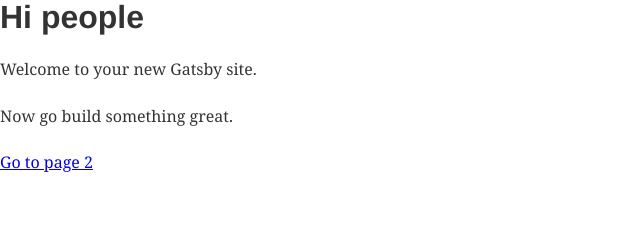
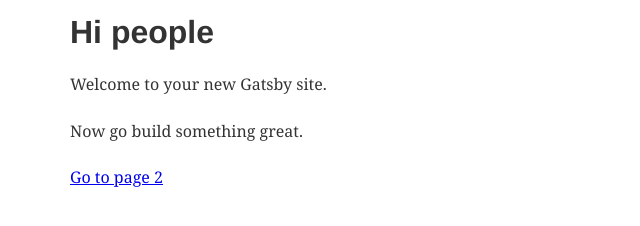
Before and after one commit to HackSoftware/react-course-website, a Gatsby site: page / in a window 1280 px wide. Shown: the whole page, without its empty margins (0-640 px from the left). Built offline with nearby package versions, Linux system fonts and the light colour scheme; Gatsby itself is replaced by a stand-in of ours.

Commit message:
Add responsive Container component

```diff
--- /dev/null
+++ b/src/components/container.css
@@ -0,0 +1,20 @@
+.container {
+    padding: 15px;
+    margin-right: auto;
+    margin-left: auto;
+ }
+@media (min-width: 768px) {
+    .container {
+        width: 750px;
+    }
+}
+@media (min-width: 992px) {
+    .container {
+        width: 970px;
+    }
+}
+@media (min-width: 1200px) {
+    .container {
+        width: 1170px;
+    }
+}
--- /dev/null
+++ b/src/components/container.js
@@ -0,0 +1,10 @@
+import React from 'react'
+import './container.css'
+
+const Container = ({children}) => (
+    <div className="container">
+        {children}
+    </div>
+)
+
+export default Container;
--- a/src/pages/index.js
+++ b/src/pages/index.js
@@ -1,13 +1,14 @@
 import React from 'react'
 import { Link } from 'gatsby'
+import Container from '../components/container'
 
 const IndexPage = () => (
-  <React.Fragment>
+  <Container>
     <h1>Hi people</h1>
     <p>Welcome to your new Gatsby site.</p>
     <p>Now go build something great.</p>
     <Link to="/page-2/">Go to page 2</Link>
-  </React.Fragment>
+  </Container>
 )
 
 export default IndexPage
```
